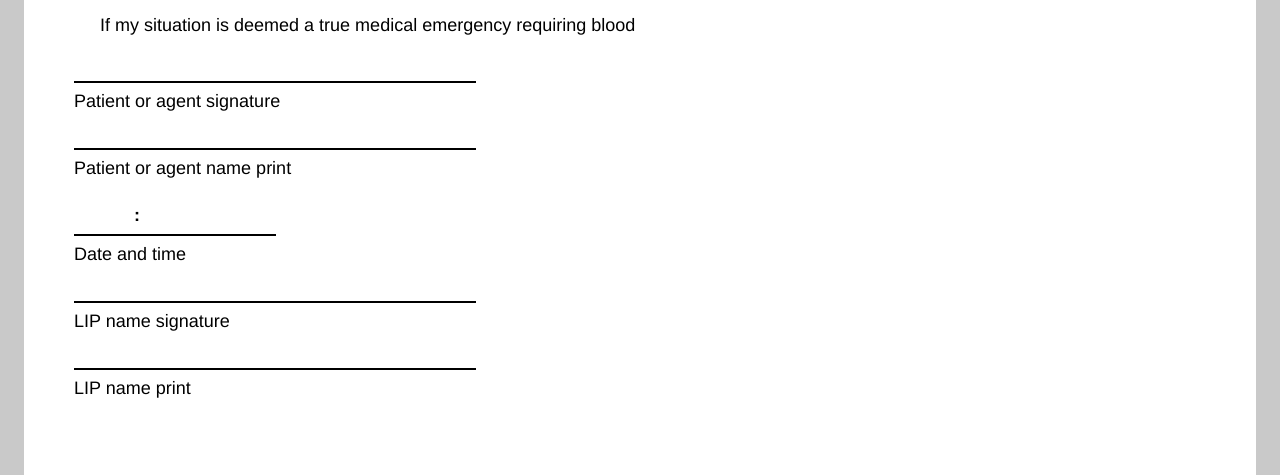
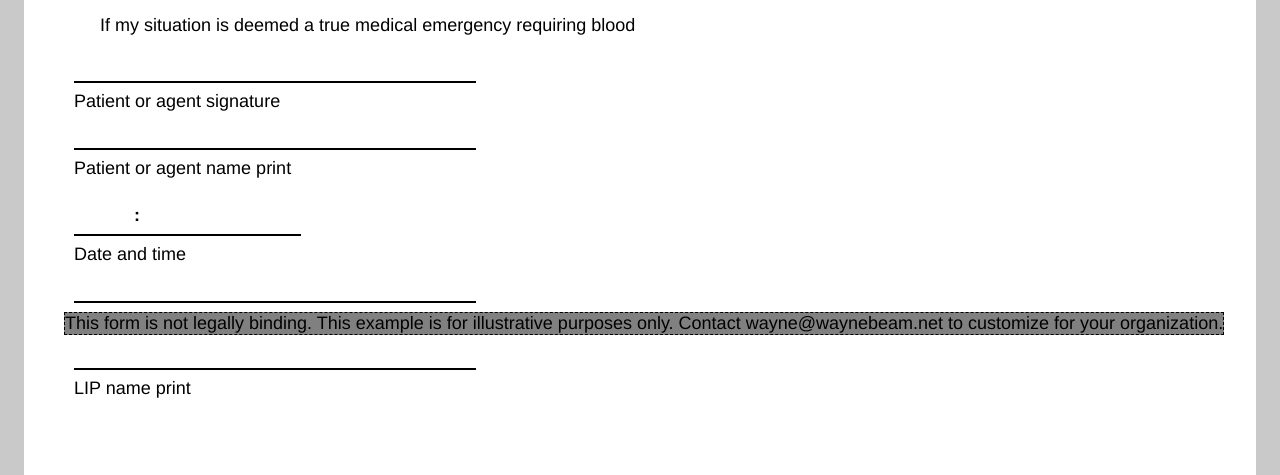
Before and after one commit to waynebeam/MyConsent, a Django app: template myconsent/PBMConsent/templates/PBMConsent/pbmconsent.html in a window 1280 px wide. Shown: the part 448-923 px from the top of the page. Run offline with Django 4.2, Linux system fonts and the light colour scheme; the template is opened without the code that fills it, so the values that code supplies are empty.

Commit message:
disclaimer added

```diff
--- a/myconsent/PBMConsent/static/PBMConsent/style.css
+++ b/myconsent/PBMConsent/static/PBMConsent/style.css
@@ -5,20 +5,7 @@ html {
     font-family: 'Helvetica Neue','Helvetica','Arial','sans-serif';
 }
 
-.sticker-section h2 {
-    padding: 20px;
-    border: 1px solid grey;
-    width: 200px;
-    display: inline;
-    position:relative;
 
-}
-
-
-h2.patient-label{
-
-    left: 50%;
-}
 
 h1 {
     text-align: center;
@@ -74,6 +61,22 @@ p.choice-description {
 
 /* rendered consent form */
 
+.sticker-section h2 {
+    padding: 20px;
+    border: 1px solid grey;
+    width: 200px;
+    display: inline;
+    position:relative;
+    margin-top: 10px;
+
+}
+
+
+h2.patient-label{
+
+    left: 50%;
+}
+
 .patient-specific-entry {
     font-weight:bold;
 }
@@ -101,10 +104,24 @@ hr {
 }
 
 hr.date-line {
-    width: 200px;
+    width: 225px;
 }
 
 #today-date {
     font-weight: bold;
     white-space: pre;
 }
+
+div.disclaimer{
+
+}
+
+div.disclaimer p {
+    position: fixed;
+    margin:auto;
+    top: 95%;
+    border: 1px dashed black;
+    padding: 0px;
+    background-color: grey;
+
+}
--- a/myconsent/PBMConsent/templates/PBMConsent/pbmconsent.html
+++ b/myconsent/PBMConsent/templates/PBMConsent/pbmconsent.html
@@ -63,6 +63,11 @@
             <hr />
             <p>LIP name print</p>
         </div>
+        <div class="disclaimer">
+            <p>This form is not legally binding. This example is for illustrative purposes only.
+                Contact wayne@waynebeam.net to customize for your organization.
+            </p>
+        </div>
 
     </div>
 
```
